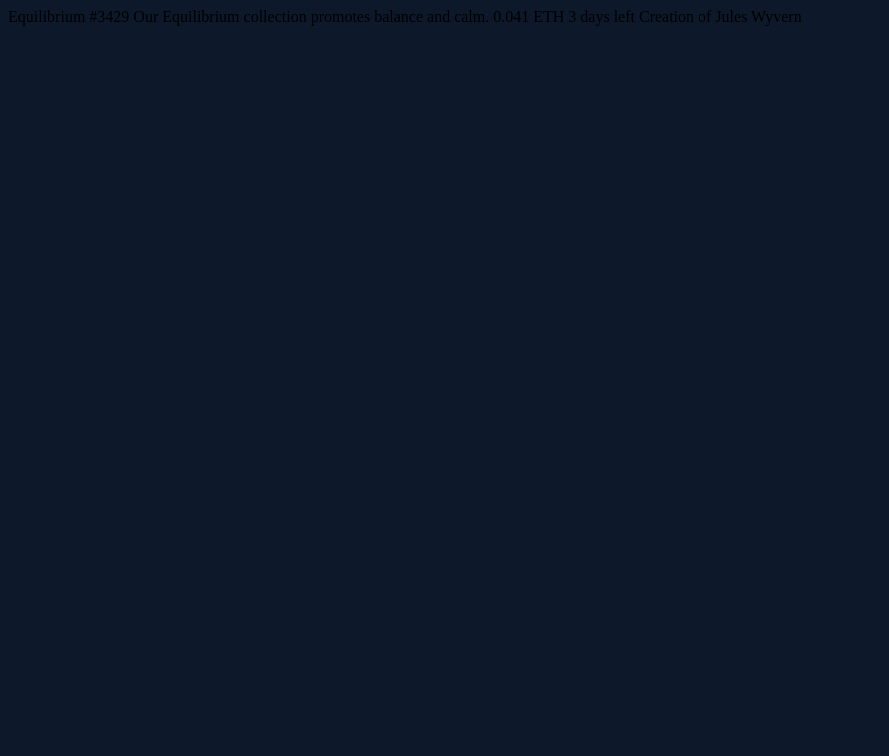
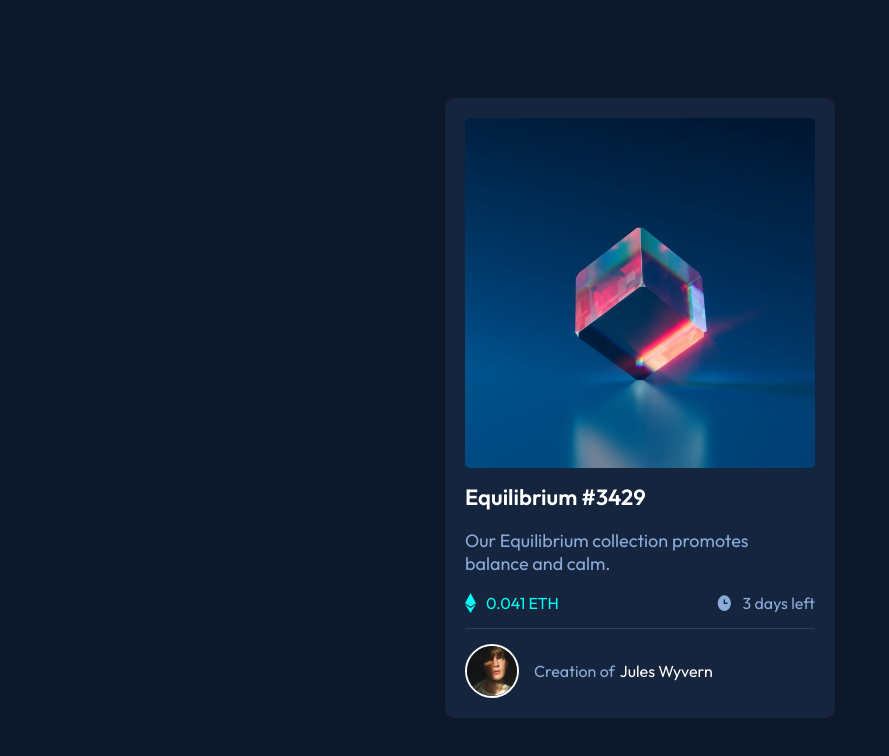
Before and after one commit to lmpko/frontendmentor-nft-preview-card-component-main, a plain HTML site: page index.html in a window 1280 px wide. Shown: the whole page, without its empty margins (0-889 px from the left). Drawn offline with Linux system fonts and the light colour scheme.

Commit message:
card design css and html structure done

```diff
--- a/app.css
+++ b/app.css
@@ -3,6 +3,7 @@
 :root {
     --primary-color: hsl(215, 51%, 70%);
     --secondary-color: hsl(178, 100%, 50%);
+    --secondary-color-opacity: hsla(178, 100%, 50%, 0.5);
 
     --tertiary-color: hsl(217, 54%, 11%);
     --fourthary-color: hsl(216, 50%, 16%);
@@ -13,4 +14,125 @@
 body{
     min-height: 100vh;
     background-color: var(--tertiary-color);
+    display: flex;
+    justify-content: center;
+    align-items: center;
+    font-family: 'Outfit', sans-serif;
 }
+
+main{
+    background-color: var(--fourthary-color);
+    margin: 15px;
+    border-radius: 10px;
+    padding: 20px;
+    width: 350px;
+}
+
+.logo{
+    width: 100%;
+    border-radius: 5px;
+}
+
+.image-container {
+    position: relative;
+    display: flex;
+  }
+
+  .overlay {
+    position: absolute;
+    top: 0;
+    left: 0;
+    width: 100%;
+    height: 100%;
+    opacity: 0;
+    background-color: var(--secondary-color-opacity);
+    transition: opacity 0.3s ease;
+    display: flex;
+    justify-content: center;
+    align-items: center;
+  }
+
+  .overlay:hover {
+    opacity: 1;
+  }
+
+  .overlay img {
+    width: 50px;
+    height: 50px;
+    margin: 0;
+  }
+
+main h1{
+    color: var(--sixth-color);
+    font-weight: 700;
+    font-size: 22px;
+}
+
+main h1:hover, main h1:focus{
+    cursor: pointer;
+    color: var(--secondary-color);
+}
+
+main p{
+    font-size: 18px;
+    font-weight: 400;
+    color: var(--primary-color);
+}
+
+.times-values{
+    display: flex;
+    flex-direction: row;
+    justify-content: space-between;
+}
+
+.times-values span:first-child{
+    color: var(--secondary-color);
+    font-weight: 400;
+    display: flex;
+    flex-direction: row;
+}
+
+.times-values span:nth-child(2){
+    color: var(--primary-color);
+    display: flex;
+    flex-direction: row;
+}
+
+.times-values img{
+    padding-right:10px;
+}
+
+main hr{
+    border: none;
+    color: var(--fifthary-color);
+    background-color: var(--fifthary-color);
+    height: 1px;
+    margin: 15px 0;
+}
+
+.author{
+    display: flex;
+    flex-direction: row;
+    align-items: center;
+}
+
+.author img{
+    width: 50px;
+    height: 50px;
+    border: 2px solid var(--sixth-color);
+    border-radius: 50%;
+}
+
+.author span:nth-child(2){
+    color: var(--primary-color);
+    padding: 0 5px 0 15px;
+}
+
+.author span:nth-child(3){
+    color: var(--sixth-color);
+}
+
+.author span:nth-child(3):hover, .author span:nth-child(3):focus{
+    cursor: pointer;
+    color: var(--secondary-color);
+}
--- a/index.html
+++ b/index.html
@@ -17,14 +17,27 @@
 </head>
 <body>
 
-  Equilibrium #3429
+  <main>
+    <div class="image-container">
+      <img src="/images/image-equilibrium.jpg" alt="logo" class="logo">
+        <div class="overlay">
+          <img src="/images/icon-view.svg" alt="view" />
+        </div>
+    </div>
+    <h1>Equilibrium #3429</h1>
+    <p>Our Equilibrium collection promotes balance and calm.</p>
+    <div class="times-values">
+      <span><img src="/images/icon-ethereum.svg" alt="eth">0.041 ETH </span>
+      <span><img src="/images/icon-clock.svg" alt="clock"> 3 days left</span>
+    </div>
 
-  Our Equilibrium collection promotes balance and calm.
+    <hr>
 
-  0.041 ETH
-  3 days left
-
-  Creation of Jules Wyvern
-
+    <div class="author">
+      <img src="/images/image-avatar.png" alt="avatar">
+      <span>Creation of</span>
+      <span>Jules Wyvern</span>
+    </div>
+  </main>
 </body>
 </html>
```
